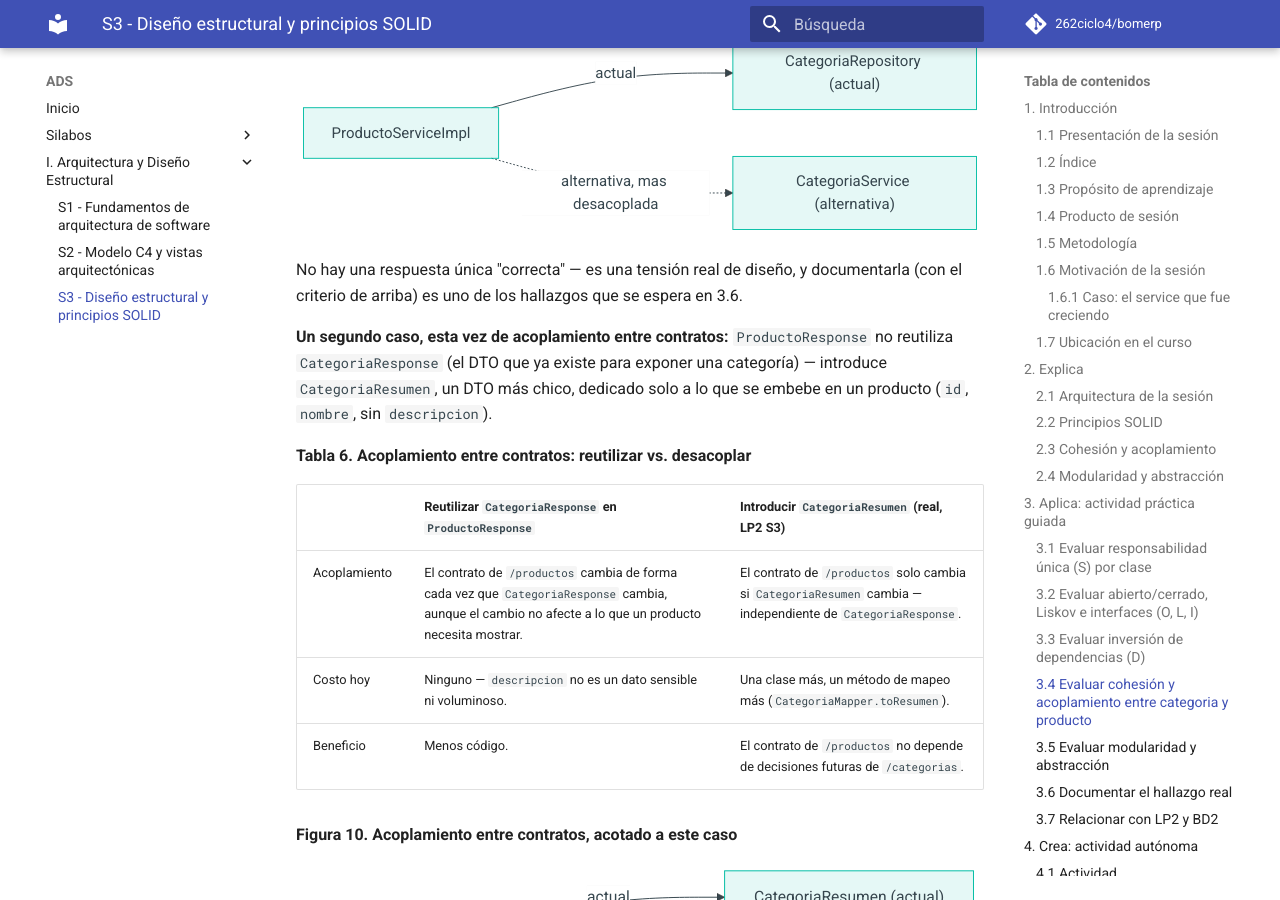
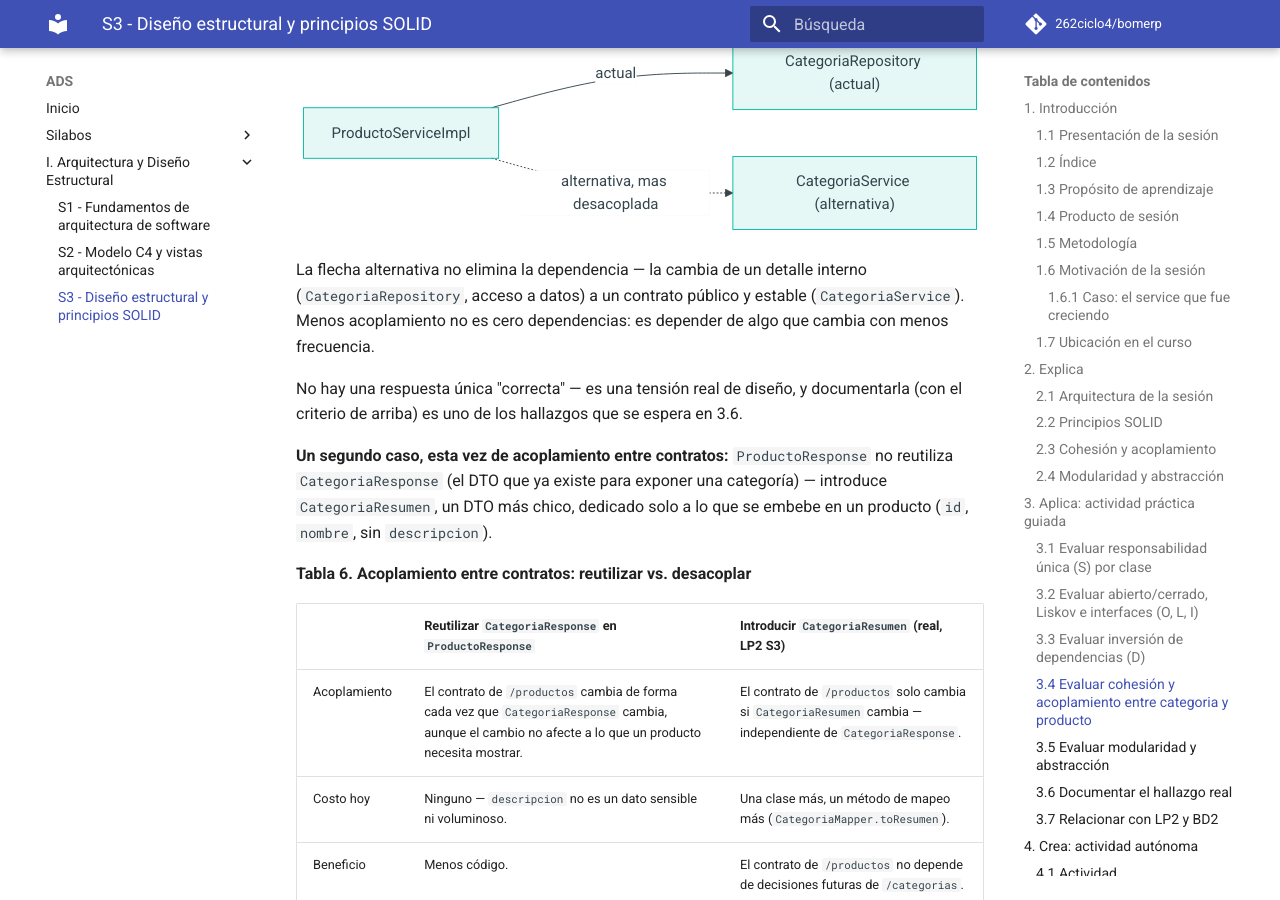
Before and after one commit to 262ciclo4/bomerp, an MkDocs documentation site: the page built from docs/ads/sesiones/S03_Diseno_Estructural_Principios_SOLID.md, in a window 1280 px wide and 900 px high, scrolled down 13060 px. Built offline with MkDocs 1.6.1 and Material for MkDocs 9.7.7, drawn with Linux system fonts in a browser that asks for light colours; comment, search, counter and statistics services are not loaded.

Commit message:
Sesion 3

````diff
--- a/docs/ads/sesiones/S03_Diseno_Estructural_Principios_SOLID.md
+++ b/docs/ads/sesiones/S03_Diseno_Estructural_Principios_SOLID.md
@@ -404,6 +404,8 @@ flowchart LR
     PSI -.->|"alternativa, mas desacoplada"| CS
 ```
 
+La flecha alternativa no elimina la dependencia — la cambia de un detalle interno (`CategoriaRepository`, acceso a datos) a un contrato público y estable (`CategoriaService`). Menos acoplamiento no es cero dependencias: es depender de algo que cambia con menos frecuencia.
+
 No hay una respuesta única "correcta" — es una tensión real de diseño, y documentarla (con el criterio de arriba) es uno de los hallazgos que se espera en 3.6.
 
 **Un segundo caso, esta vez de acoplamiento entre contratos:** `ProductoResponse` no reutiliza `CategoriaResponse` (el DTO que ya existe para exponer una categoría) — introduce `CategoriaResumen`, un DTO más chico, dedicado solo a lo que se embebe en un producto (`id`, `nombre`, sin `descripcion`).
````
